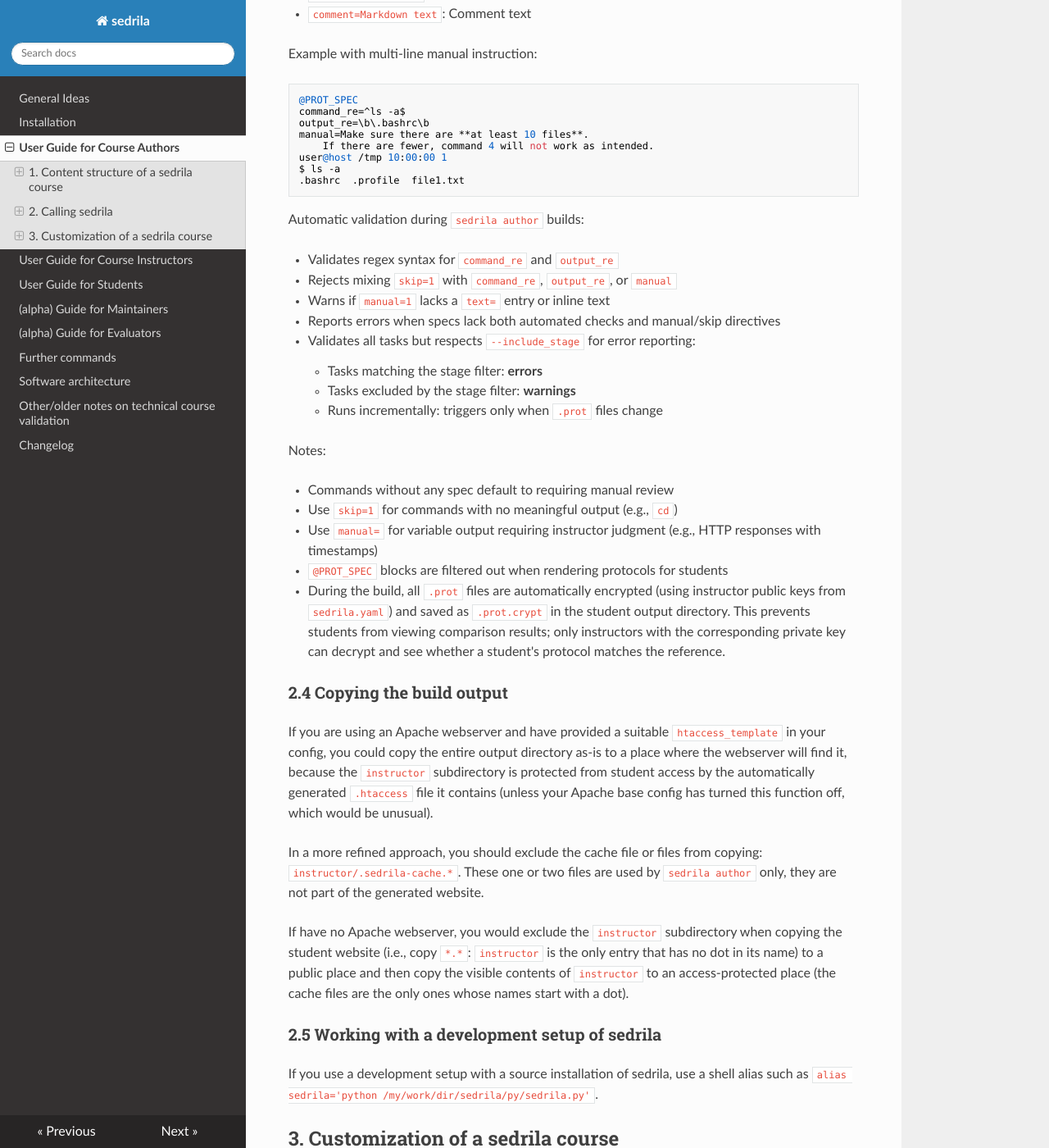
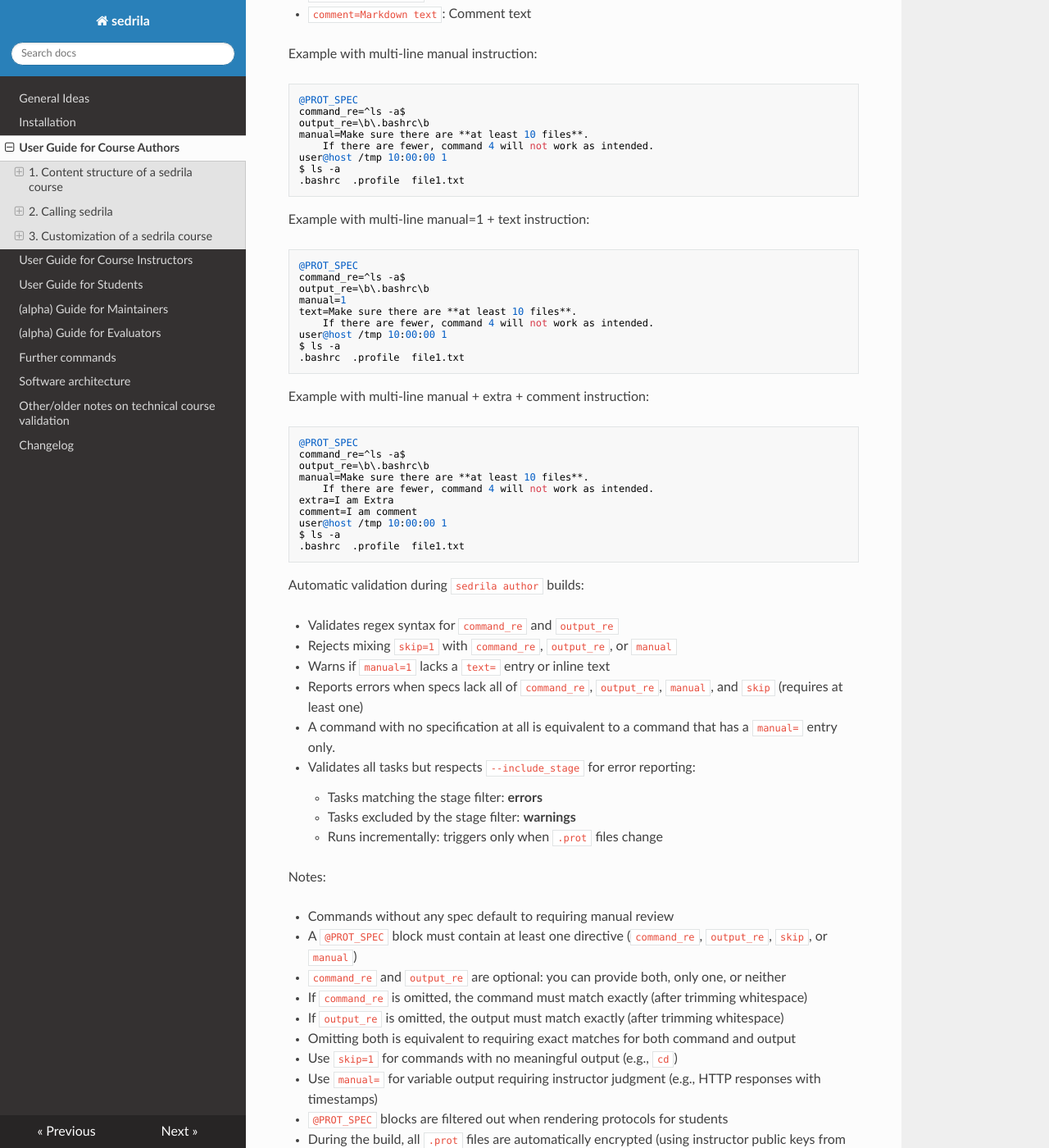
Before and after one commit to fubinf/sedrila, an MkDocs documentation site: the page built from docs/authors.md, in a window 1280 px wide and 1400 px high, scrolled down 20232 px. Shown: the whole window at 82% size. Built offline with MkDocs 1.6.1, drawn with Linux system fonts in a browser that asks for light colours; nearby versions of some CDN libraries.

Commit message:
protocolchecker: #27, Implement text= field rendering and fix protocol spec validation
- Add text= field rendering with prot-spec-manual styling
- Enforce manual=1 must have explicit text= entry (add manual_is_pure flag)
- Fix commands without @PROT_SPEC to render orange (manual-color) per spec

````diff
--- a/docs/authors.md
+++ b/docs/authors.md
@@ -997,12 +997,41 @@
 .bashrc  .profile  file1.txt
 ```
 
+Example with multi-line manual=1 + text instruction:
+```
+@PROT_SPEC
+command_re=^ls -a$
+output_re=\b\.bashrc\b
+manual=1
+text=Make sure there are **at least 10 files**.
+    If there are fewer, command 4 will not work as intended.
+user@host /tmp 10:00:00 1
+$ ls -a
+.bashrc  .profile  file1.txt
+```
+
+Example with multi-line manual + extra + comment instruction:
+```
+@PROT_SPEC
+command_re=^ls -a$
+output_re=\b\.bashrc\b
+manual=Make sure there are **at least 10 files**.
+    If there are fewer, command 4 will not work as intended.
+extra=I am Extra
+comment=I am comment
+user@host /tmp 10:00:00 1
+$ ls -a
+.bashrc  .profile  file1.txt
+```
+
+
 Automatic validation during `sedrila author` builds:
 
 - Validates regex syntax for `command_re` and `output_re`
 - Rejects mixing `skip=1` with `command_re`, `output_re`, or `manual`
 - Warns if `manual=1` lacks a `text=` entry or inline text
-- Reports errors when specs lack both automated checks and manual/skip directives
+- Reports errors when specs lack all of `command_re`, `output_re`, `manual`, and `skip` (requires at least one)
+- A command with no specification at all is equivalent to a command that has a `manual=` entry only.
 - Validates all tasks but respects `--include_stage` for error reporting:
 
     - Tasks matching the stage filter: **errors**
@@ -1012,6 +1041,12 @@
 Notes:
 
 - Commands without any spec default to requiring manual review
+- A `@PROT_SPEC` block must contain at least one directive (`command_re`, `output_re`, `skip`, or `manual`)
+- `command_re` and `output_re` are optional: you can provide both, only one, or neither
+
+  - If `command_re` is omitted, the command must match exactly (after trimming whitespace)
+  - If `output_re` is omitted, the output must match exactly (after trimming whitespace)
+  - Omitting both is equivalent to requiring exact matches for both command and output
 - Use `skip=1` for commands with no meaningful output (e.g., `cd`)
 - Use `manual=` for variable output requiring instructor judgment (e.g., HTTP responses with timestamps)
 - `@PROT_SPEC` blocks are filtered out when rendering protocols for students
````
Also changed, not shown: 2 other files.
